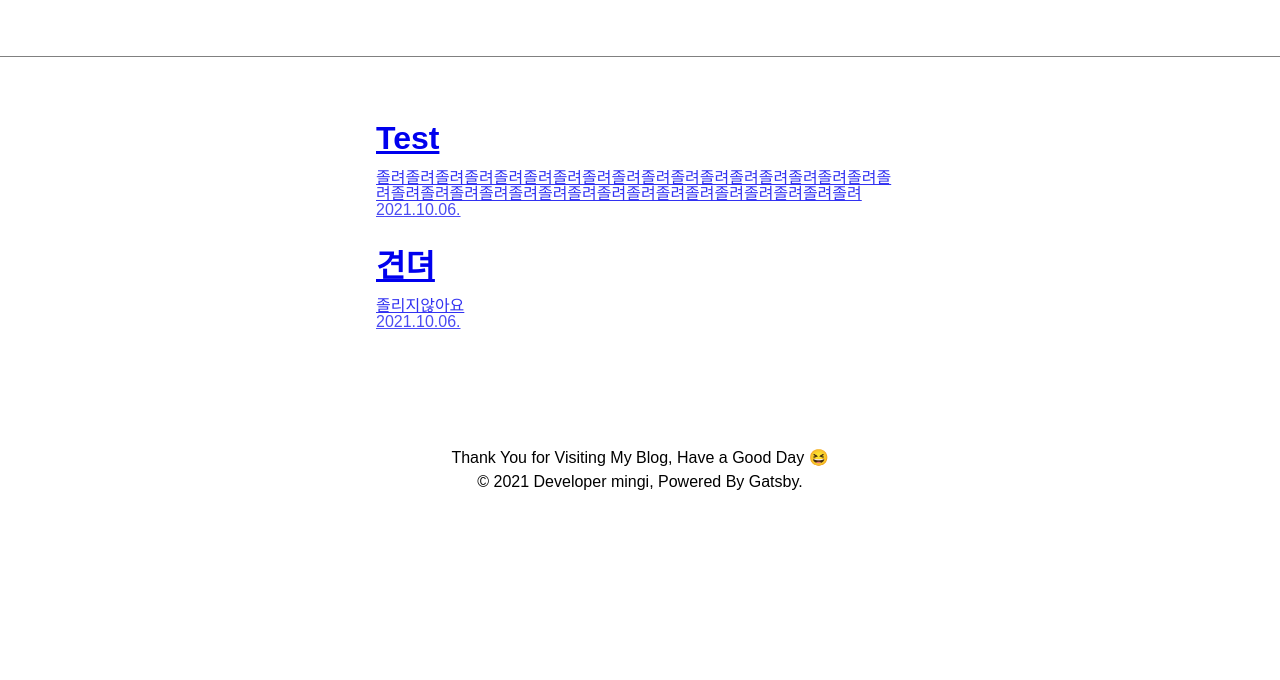
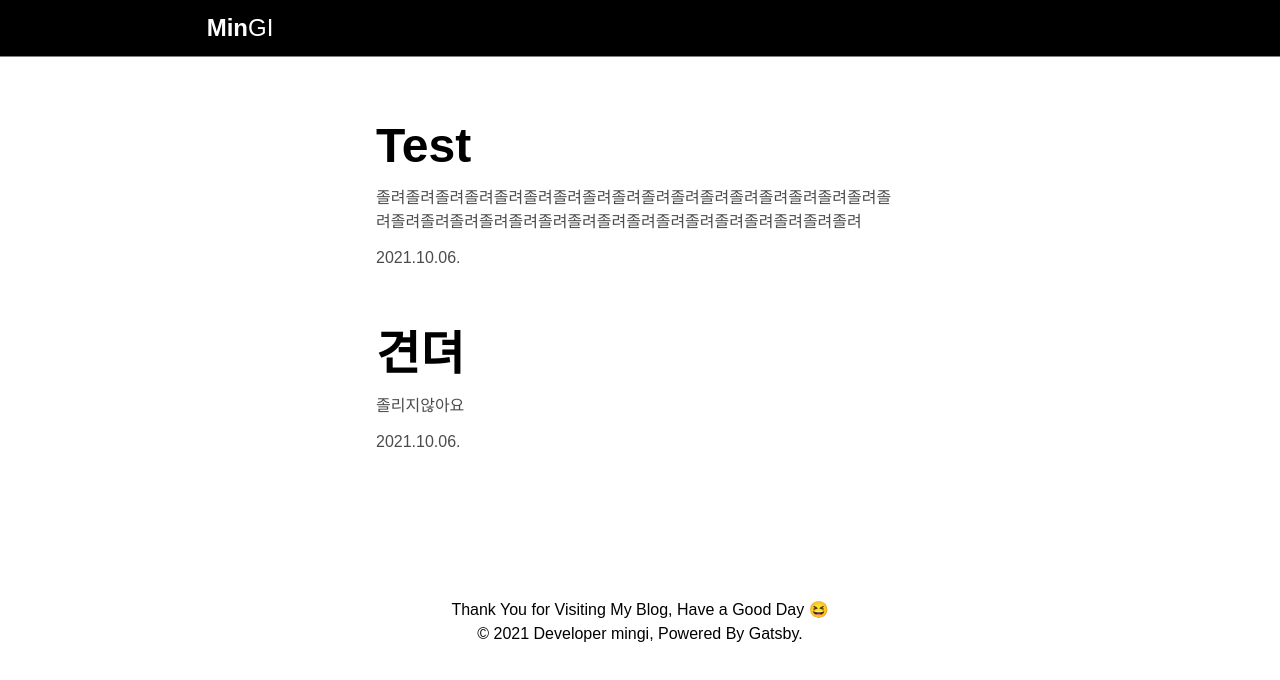
Before and after one commit to cmg8431/cmg8431.github.io, a Gatsby site: page / in a window 1280 px wide. Built offline with nearby package versions, Linux system fonts and the light colour scheme; Gatsby itself is replaced by a stand-in of ours.

Commit message:
feat: Modify logo message and desgin

```diff
--- a/src/components/Header.tsx
+++ b/src/components/Header.tsx
@@ -28,13 +28,14 @@ const HeaderArea = styled.div`
 const HeaderWrap = styled.div`
   border-bottom: 1px solid gray;
   position: fixed;
+  display: flex;
   top: 0;
   left: 0;
   z-index: 1;
   width: 100%;
   height: 3.5rem;
   transition: 0.4s ease;
-  background-color: white;
+  background-color: black;
   &.hide {
     transform: translateY(-80px);
   }
--- a/src/components/item/HeaderItem.tsx
+++ b/src/components/item/HeaderItem.tsx
@@ -3,7 +3,37 @@
 import { Link } from 'gatsby';
 
 const HeaderItemComponent: FunctionComponent = () => {
-  return <div></div>;
+  return (
+    <HeaderItemWapper>
+      <HeaderLogo>
+        Min<Dmddo>GI</Dmddo>
+      </HeaderLogo>
+      <HeaderSort />
+    </HeaderItemWapper>
+  );
 };
 
+const HeaderItemWapper = styled.div`
+  color: white;
+  display: flex;
+  height: 100%;
+  width: 100%;
+  justify-content: center;
+  align-items: center;
+`;
+
+const HeaderSort = styled.div`
+  width: 800px;
+`;
+const HeaderLogo = styled.div`
+  color: white;
+  font-size: 1.5rem;
+  font-weight: 600;
+`;
+const Dmddo = styled(HeaderLogo)`
+  font-weight: 200;
+  display: inline;
+  list-style-type: none;
+`;
+
 export default HeaderItemComponent;
--- a/src/components/item/PostItem.tsx
+++ b/src/components/item/PostItem.tsx
@@ -23,15 +23,10 @@ const PostItem: FunctionComponent<PostItemProps> = function ({
 };
 
 const PostItemWrapper = styled(Link)`
-  display: flex;
-  flex-direction: column;
+  text-decoration-line: none;
+  text-decoration: none;
   border-radius: 1rem;
-  /* transition: 0.3s box-shadow; */
-  transition: color 0.3s ease 0s;
-  cursor: pointer;
-  &:hover {
-    color: red;
-  }
+  color: black;
 `;
 
 const PostItemContent = styled.div`
@@ -50,14 +45,8 @@ const Title = styled.div`
   overflow-wrap: break-word;
   -webkit-line-clamp: 2;
   -webkit-box-orient: vertical;
-  font-size: 2rem;
+  font-size: 3rem;
   font-weight: 700;
-`;
-
-const Date = styled.div`
-  font-size: 1rem;
-  font-weight: 400;
-  opacity: 0.7;
 `;
 
 const Summary = styled.div`
@@ -67,10 +56,18 @@ const Summary = styled.div`
   text-overflow: ellipsis;
   white-space: normal;
   overflow-wrap: break-word;
-  -webkit-line-clamp: 2;
-  -webkit-box-orient: vertical;
   font-size: 1rem;
-  opacity: 0.8;
+  line-height: 1.5;
+  font-weight: 400;
+  opacity: 0.7;
+  margin-bottom: 1rem;
+`;
+
+const Date = styled.div`
+  font-size: 1rem;
+  font-weight: 200;
+  opacity: 0.7;
+  margin-bottom: 2rem;
 `;
 
 export default PostItem;
```
